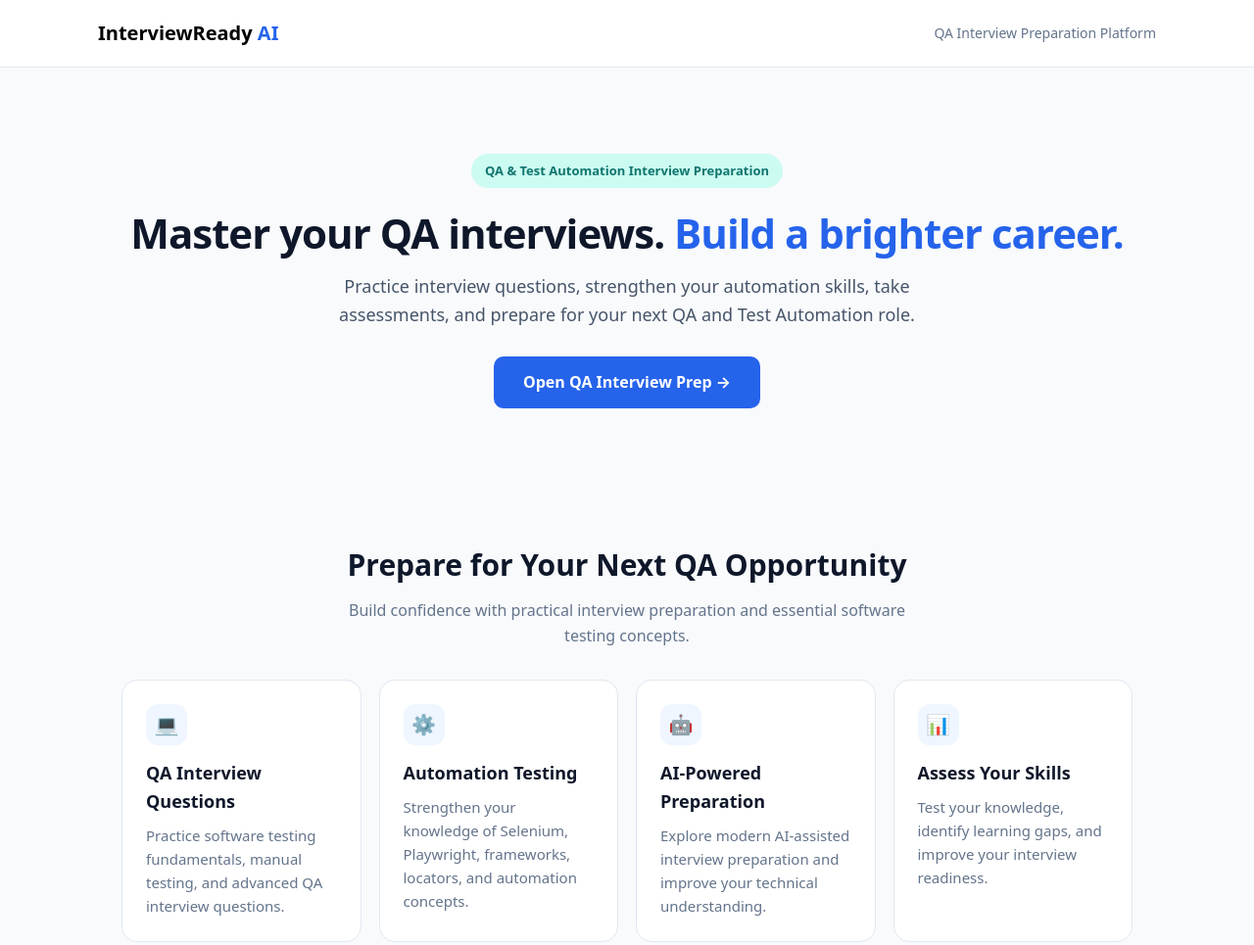
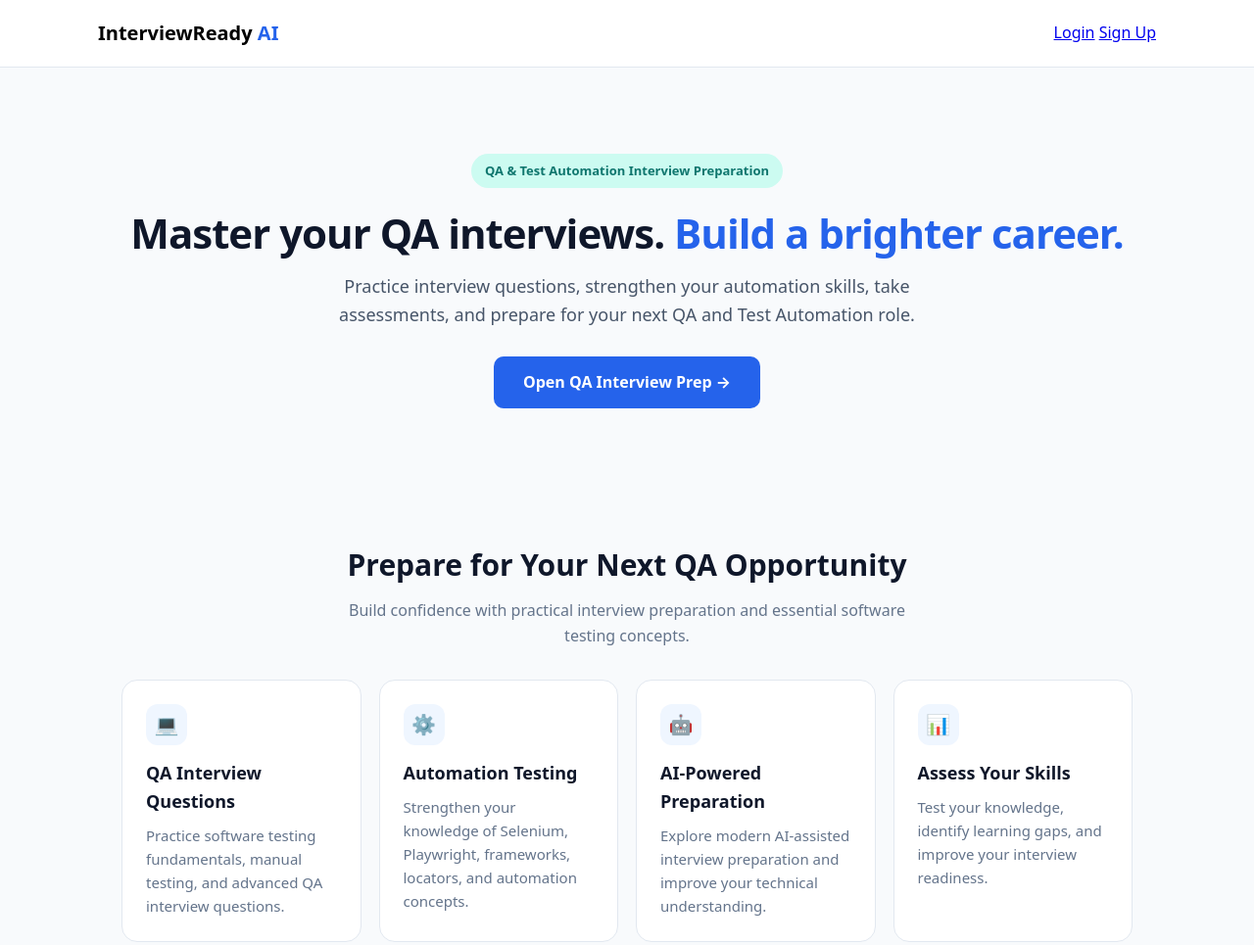
Before and after one commit to tejpalchannel/interviewready-ai, a plain HTML site: page index.html in a window 1280 px wide. Shown: the top 965 px of the page at 98% size. Drawn offline with Linux system fonts and the light colour scheme.

Commit message:
Update index.html

```diff
--- a/index.html
+++ b/index.html
@@ -208,9 +208,10 @@
       InterviewReady<span> AI</span>
     </div>
 
-      <div class="redirect-text">
-        QA Interview Preparation Platform
-      </div>
+    <nav class="header-actions">
+      <a href="https://interviewready-ai.bolt.host/" class="btn-outline" rel="noopener noreferrer">Login</a>
+      <a href="https://interviewready-ai.bolt.host/" class="btn-solid" rel="noopener noreferrer">Sign Up</a>
+    </nav>
   </div>
 </header>
 
```
Lines whose indentation alone changed are shown as unchanged.
